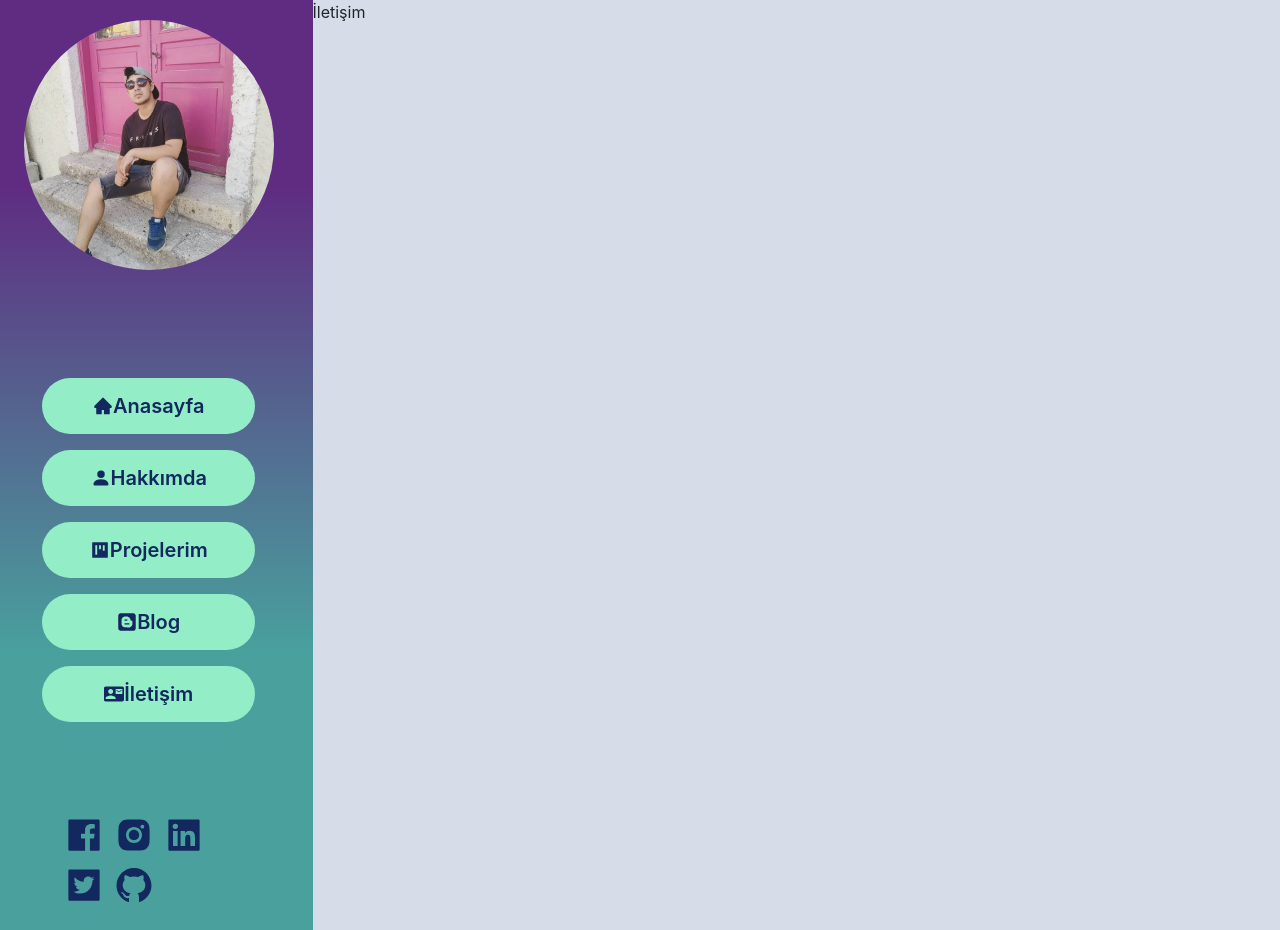
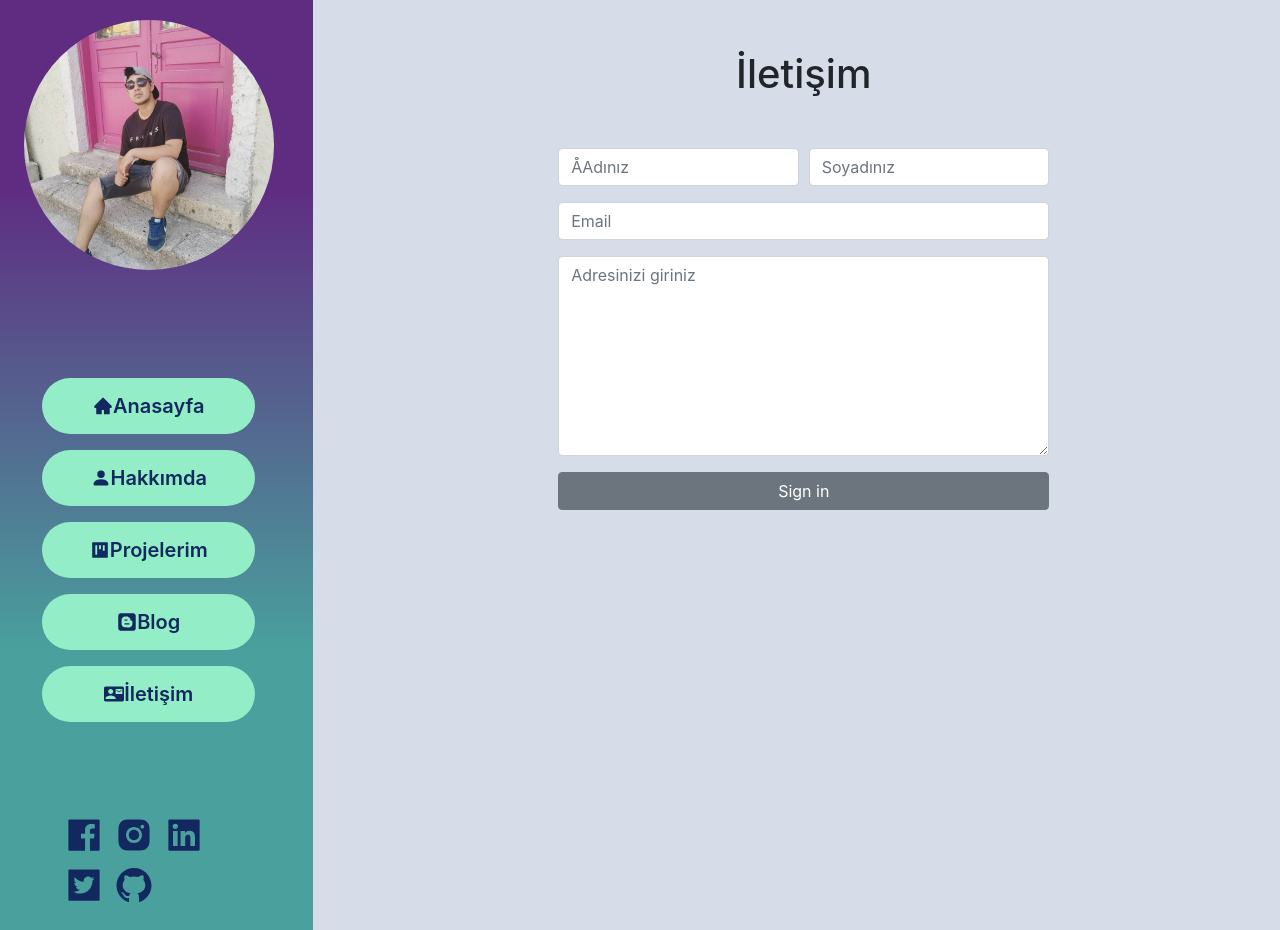
Before and after one commit to yeg2799/My-Introduction-Page, a React (Create React App) app: page /iletisim in a window 1280 px wide. Built offline with nearby package versions, Linux system fonts and the light colour scheme.

Commit message:
iletişim kısmı oluşturuldu

```diff
--- a/src/components/Content/Contact.js
+++ b/src/components/Content/Contact.js
@@ -1,9 +1,34 @@
 import React from 'react'
-
+import { Col, Row, Button, Form, FormGroup, Label, Input } from 'reactstrap';
+import {BsFillPersonFill} from 'react-icons/bs'
 const Contact = () => {
     return (
-        <div >
-            İletişim
+        <div style={{paddingTop:"50px"}}>
+           <h1 style={{textAlign:"center"}}>İletişim</h1>
+           <Form style={{width:"50%",margin:"50px auto"}}>
+      <Row form >
+        <Col md={6}>
+          <FormGroup>
+            <Input type="text"  placeholder="&#x212B;Adınız" />
+
+          </FormGroup>
+        </Col>
+        <Col md={6}>
+          <FormGroup>
+            <Input type="text"  placeholder="Soyadınız" />
+          </FormGroup>
+        </Col>
+      </Row>
+      <FormGroup>
+        <Input type="text"  placeholder="Email"/>
+      </FormGroup>
+      <FormGroup>
+        <Input type="textarea"  placeholder="Adresinizi giriniz" style={{height:"200px"}}/>
+      </FormGroup>
+
+
+      <Button style={{width:"100%"}}>Sign in</Button>
+    </Form>
         </div>
     )
 }
```
Also changed, not shown: 1 other file (tests, documents, lock files or other folders).
